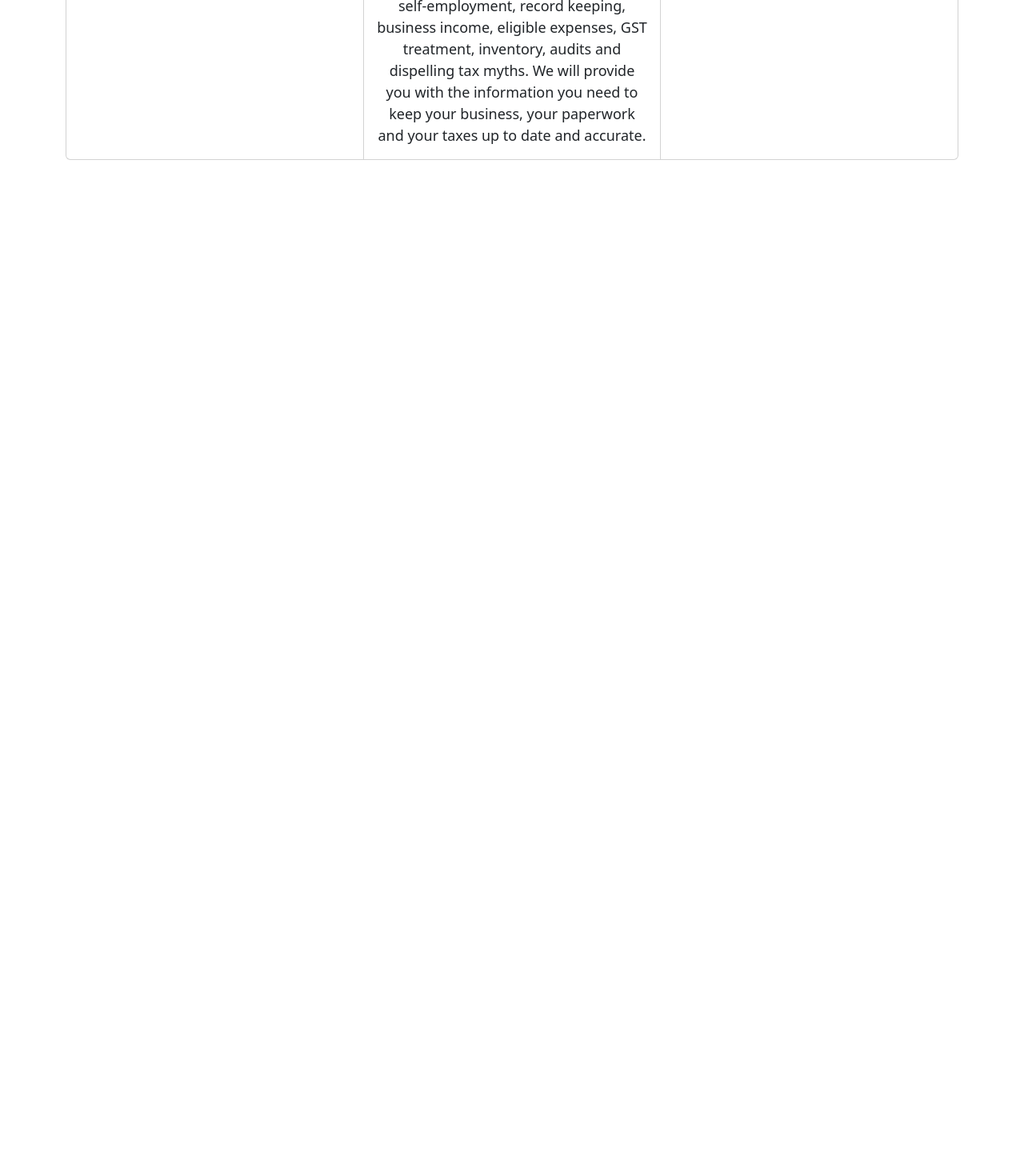
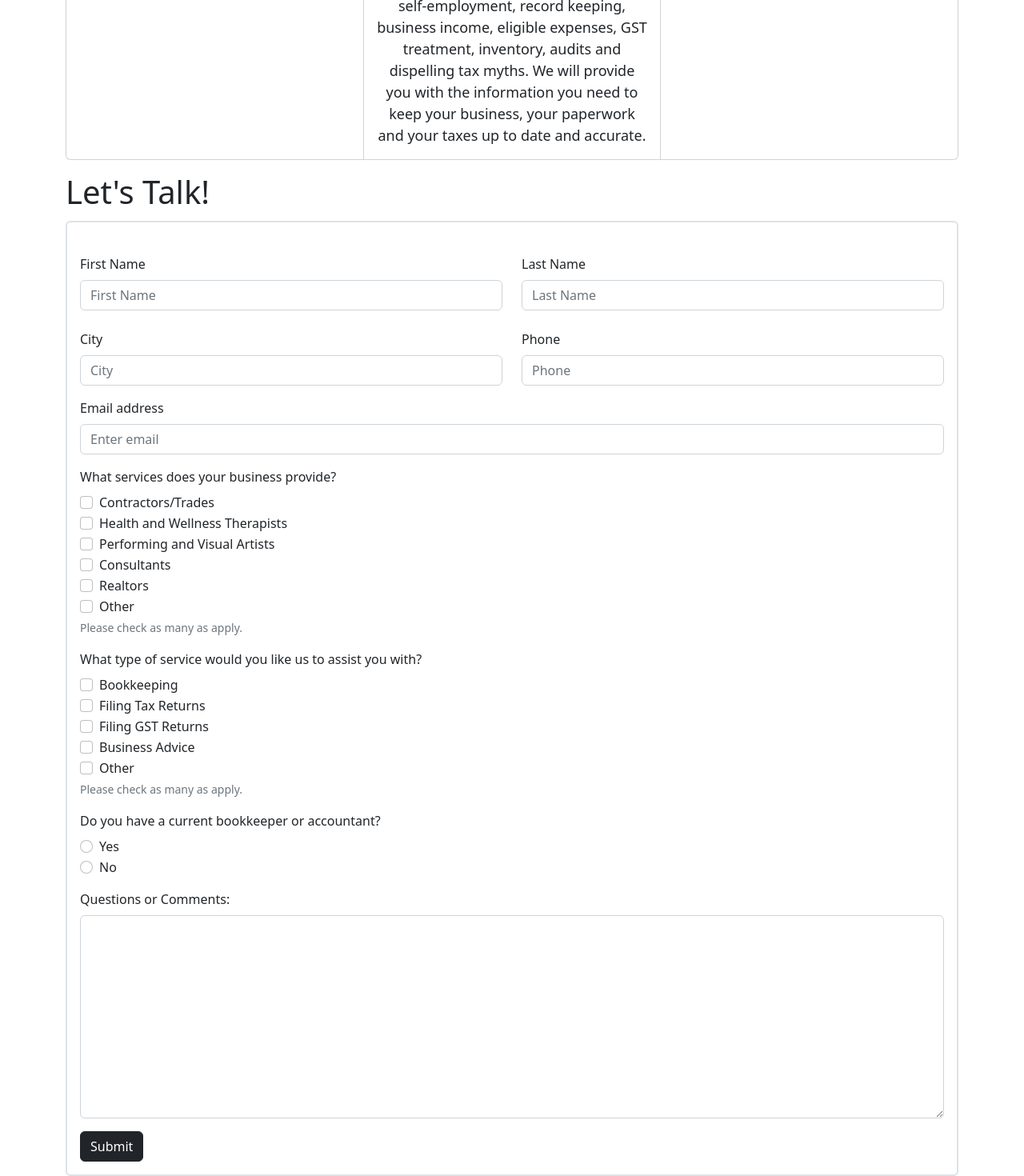
Before and after one commit to caitlincroteau/jrich-business-services, a React (Create React App) app: page / in a window 1280 px wide. Shown: the part 682-2152 px from the top of the page at 80% size. Before the commit the page ends 882 px from the top, so only its background shows below. Built offline with nearby package versions, Linux system fonts and the light colour scheme.

Commit message:
tidy up form, add title

```diff
--- a/src/App.js
+++ b/src/App.js
@@ -3,7 +3,7 @@ import 'bootstrap/dist/css/bootstrap.min.css';
 import logo from "./images/JRICH-brand-med-transp.png";
 import CompanyDetails from "./components/CompanyDetails";
 
-import Form from "./components/ContactForm";
+import ContactForm from "./components/ContactForm";
 import Navigation from "./components/Navigation";
 
 function App() {
@@ -14,6 +14,7 @@ function App() {
         <img src={logo} className="pt-4 pb-2" alt="logo" />
       </header>
       <CompanyDetails />
+      <ContactForm />
     </div>
   );
 }
--- a/src/components/ContactForm.jsx
+++ b/src/components/ContactForm.jsx
@@ -6,8 +6,9 @@ import Button from "react-bootstrap/Button";
 
 export default function ContactForm(props) {
   return (
-    <Container className="p-3 ms-auto square border border-2 rounded text-start card-lrg-bkgrnd">
-      <Form>
+    <Container>
+      <h1 className="text-start pb-1 pt-3">Let's Talk!</h1>
+      <Form className="p-3 ms-auto square border border-2 rounded text-start card-lrg-bkgrnd">
         <Row className="mb-4 mt-4">
           <Form.Group as={Col} controlId="formBasicEmail">
             <Form.Label>First Name</Form.Label>
@@ -84,7 +85,9 @@ export default function ContactForm(props) {
 
         <Form.Group className="mb-3" controlId="exampleForm.ControlTextarea1">
           <Form.Label>Questions or Comments:</Form.Label>
-          <Form.Control as="textarea" />
+          <Form.Control as="textarea"
+          rows={10}
+          name="questions" />
         </Form.Group>
 
         <Button variant="dark" type="submit">
```
